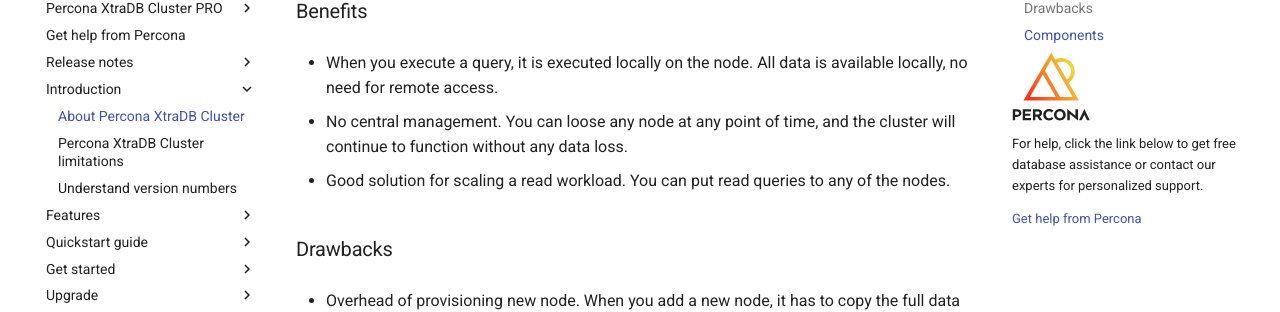
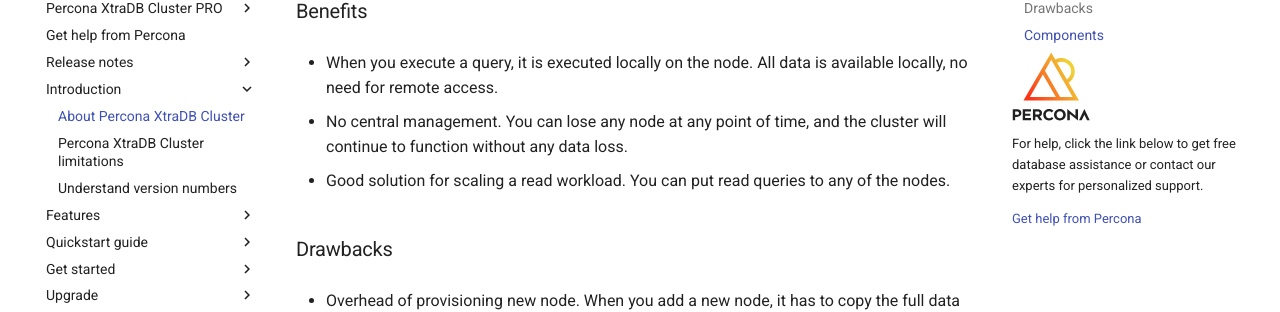
Before and after one commit to percona/pxc-docs, an MkDocs documentation site: the page built from docs/intro.md, in a window 1280 px wide and 900 px high, scrolled down 660 px. Shown: the part 153-465 px from the top of the window. Built offline with MkDocs 1.6.1 and Material for MkDocs 9.7.7, drawn with Linux system fonts in a browser that asks for light colours; nearby versions of some CDN libraries; comment, search, counter and statistics services are not loaded; the version menu is left out.

Commit message:
fix typo

```diff
--- a/docs/intro.md
+++ b/docs/intro.md
@@ -16,7 +16,7 @@
 
 * When you execute a query, it is executed locally on the node. All data is available locally, no need for remote access.
 
-* No central management. You can loose any node at any point of time, and the cluster will continue to function without any data loss.
+* No central management. You can lose any node at any point of time, and the cluster will continue to function without any data loss.
 
 * Good solution for scaling a read workload. You can put read queries to any of the nodes.
 
```
